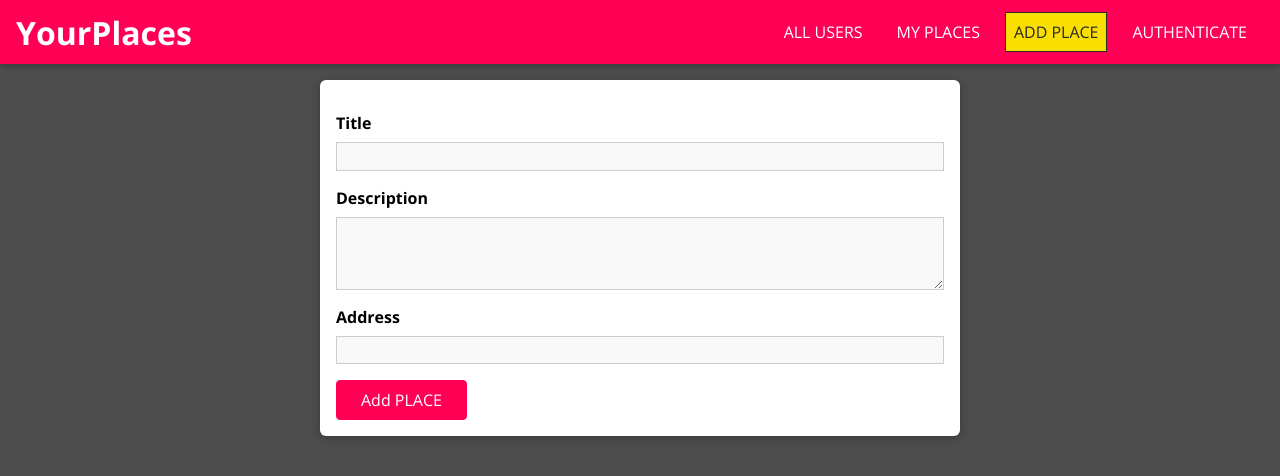
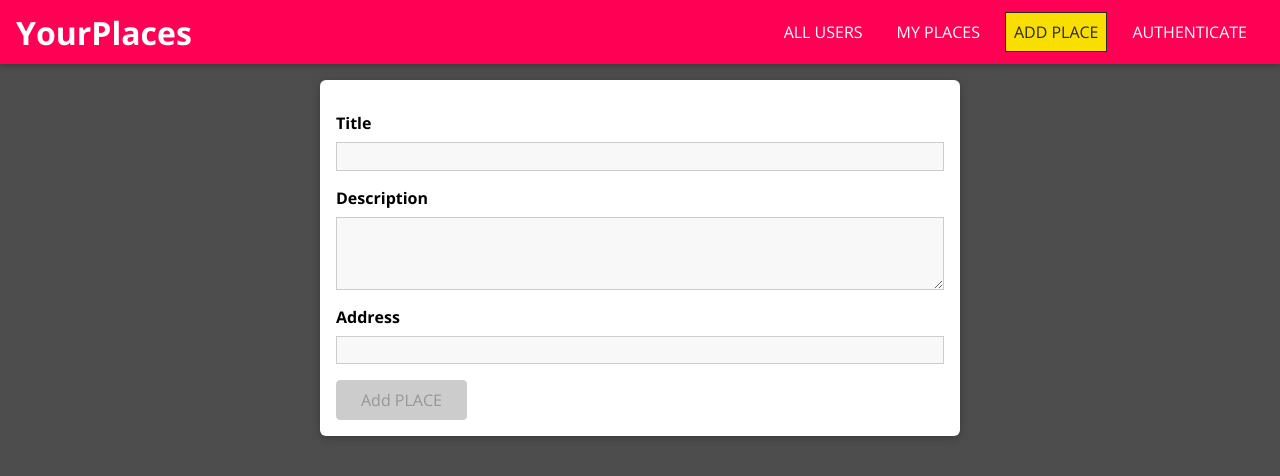
Before and after one commit to jripke74/mern-01, a React (Create React App) app in the folder frontend/: page /places/new in a window 1280 px wide. Shown: the top 476 px of the page. Built offline with nearby package versions, Linux system fonts and the light colour scheme.

Commit message:
adjust input comp

```diff
--- a/frontend/src/places/pages/NewPlace.js
+++ b/frontend/src/places/pages/NewPlace.js
@@ -6,7 +6,7 @@ import {
   VALIDATOR_REQUIRE,
   VALIDATOR_MINLENGTH,
 } from "../../shared/util/validators";
-import "./NewPlace.css";
+import "./PlaceForm.css";
 
 const formReducer = (state, action) => {
   switch (action.type) {
@@ -43,6 +43,10 @@ const NewPlace = () => {
         value: "",
         isValid: false,
       },
+      address: {
+        value: "",
+        isValid: false,
+      }
     },
     isValid: false,
   });
--- a/frontend/src/places/pages/UpdatePlace.js
+++ b/frontend/src/places/pages/UpdatePlace.js
@@ -6,6 +6,8 @@ import {
   VALIDATOR_REQUIRE,
   VALIDATOR_MINLENGTH,
 } from "../../shared/util/validators";
+
+import "./PlaceForm.css";
 
 const DUMMY_PLACES = [
   {
@@ -39,7 +41,7 @@ const DUMMY_PLACES = [
 const UpdatePlace = () => {
   const placeId = useParams().placeId;
 
-  const identifiedPlace = DUMMY_PLACES.find((p) => p.id === placedId);
+  const identifiedPlace = DUMMY_PLACES.find((p) => p.id === placeId);
 
   if (!identifiedPlace) {
     return (
@@ -50,7 +52,7 @@ const UpdatePlace = () => {
   }
 
   return (
-    <form>
+    <form className="place-form">
       <Input
         id="title"
         element="input"
--- a/frontend/src/shared/components/FormElements/Button.js
+++ b/frontend/src/shared/components/FormElements/Button.js
@@ -35,7 +35,7 @@ const Button = (props) => {
       } ${props.danger && "button--danger"}`}
       type={props.type}
       onClick={props.onClick}
-      disable={props.disable}
+      disabled={props.disabled}
     >
       {props.children}
     </button>
--- a/frontend/src/shared/components/FormElements/Input.js
+++ b/frontend/src/shared/components/FormElements/Input.js
@@ -24,9 +24,9 @@ const inputReducer = (state, action) => {
 
 const Input = (props) => {
   const [inputState, dispatch] = useReducer(inputReducer, {
-    value: "",
+    value: props.value || "",
     isTouched: false,
-    isValid: false,
+    isValid: props.valid || false,
   });
 
   const { id, onInput } = props;
```
Also changed, not shown: frontend/src/places/pages/PlaceForm.css (renamed from frontend/src/places/pages/NewPlace.css).
